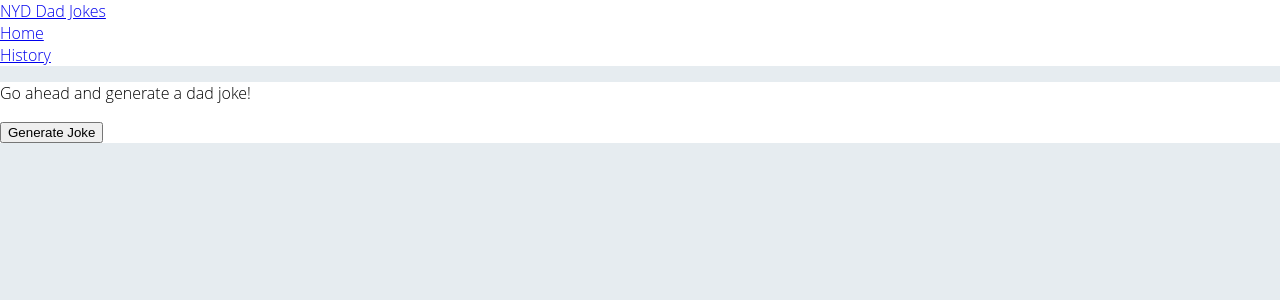
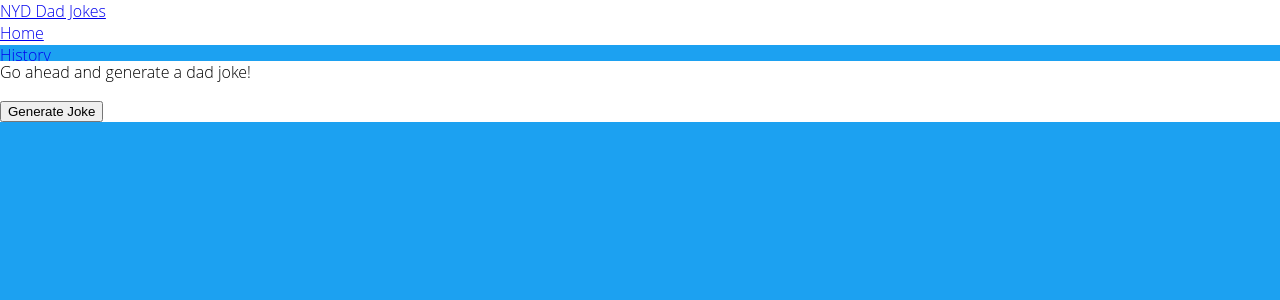
Before and after one commit to vangny/not-your-dads-dad-jokes, a React app: page / in a window 1280 px wide. Shown: the top 300 px of the page. Built offline with nearby package versions, Linux system fonts and the light colour scheme.

Commit message:
add basic css grid to main app component

```diff
--- a/client/src/App.jsx
+++ b/client/src/App.jsx
@@ -14,8 +14,7 @@ class App extends Component {
   render() {
     return (
       <div className='app-container'>
-        {/* <button onClick={this.getNewJoke}>New Joke</button> */}
-        <Navbar />
+        <Navbar className='navbar' />
         <Router className='main-content'>
           <JokeGenerator path='/' />
           <History path='/history' />
--- a/client/src/styles/main.css
+++ b/client/src/styles/main.css
@@ -1,7 +1,27 @@
 body {
   font-family: 'Open Sans', sans-serif;
   font-weight: 300;
-  background-color: #e6ecf0;
+  background-color: #1ca1f1;
   margin: 0;
   overflow: hidden;
 }
+
+.app-container {
+  width: 100vw;
+  height: 100vh;
+  display: grid;
+  grid-template-rows: 45px 1fr;
+  grid-template-areas: 'navbar'
+                       'content';
+}
+
+.navbar {
+  grid-area: navbar;
+  width: 100vw;
+}
+
+.main-content {
+  grid-area: content;
+  width: 100vw;
+  height: 100%;
+}
```
